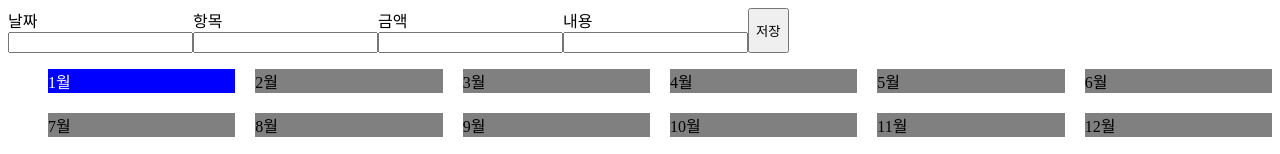
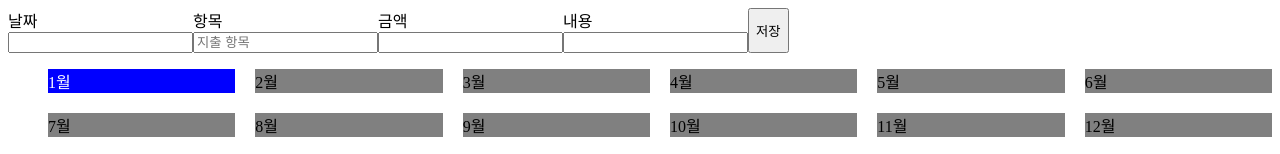
Before and after one commit to hb9901/CheckBook, a React (Vite) app: page / in a window 1280 px wide. Shown: the top 154 px of the page. Built offline with nearby package versions, Linux system fonts and the light colour scheme.

Commit message:
update: input placeholder && 지출 항목 data-type 변셩

```diff
--- a/src/components/Expenditure/Expenditure.jsx
+++ b/src/components/Expenditure/Expenditure.jsx
@@ -45,7 +45,8 @@ function Expenditure({monthExpenditures, updateExpenditure, deleteExpenditure})
         <Input
           type="text"
           value={modifiedExpenditure.item}
-          data-type="date"
+          data-type="item"
+          placeholder="지출 항목"
           onChange={handleModifiedExpenditure}
         />
       </InputWrapper>
@@ -55,6 +56,7 @@ function Expenditure({monthExpenditures, updateExpenditure, deleteExpenditure})
           type="text"
           value={modifiedExpenditure.amount}
           data-type="amount"
+          placeholder="지출 금액"
           onChange={handleModifiedExpenditure}
         />
       </InputWrapper>
@@ -64,9 +66,11 @@ function Expenditure({monthExpenditures, updateExpenditure, deleteExpenditure})
           type="text"
           value={modifiedExpenditure.description}
           data-type="description"
+          placeholder="지출 내용"
           onChange={handleModifiedExpenditure}
         />
       </InputWrapper>
+      <br />
       <ButtonWrapper>
         <ModifyButton onClick={handleClickModify}>수정</ModifyButton>
         <DeleletButton>삭제</DeleletButton>
--- a/src/components/InputForm/InputForm.jsx
+++ b/src/components/InputForm/InputForm.jsx
@@ -34,7 +34,7 @@ function InputForm({ addExpenditure }) {
         </InputWrapper>
         <InputWrapper>
           <label>항목</label>
-          <input type="text" data-type="item" onChange={handleExpenditure} />
+          <input type="text" data-type="item" placeholder="지출 항목" onChange={handleExpenditure} />
         </InputWrapper>
         <InputWrapper>
           <label>금액</label>
```
